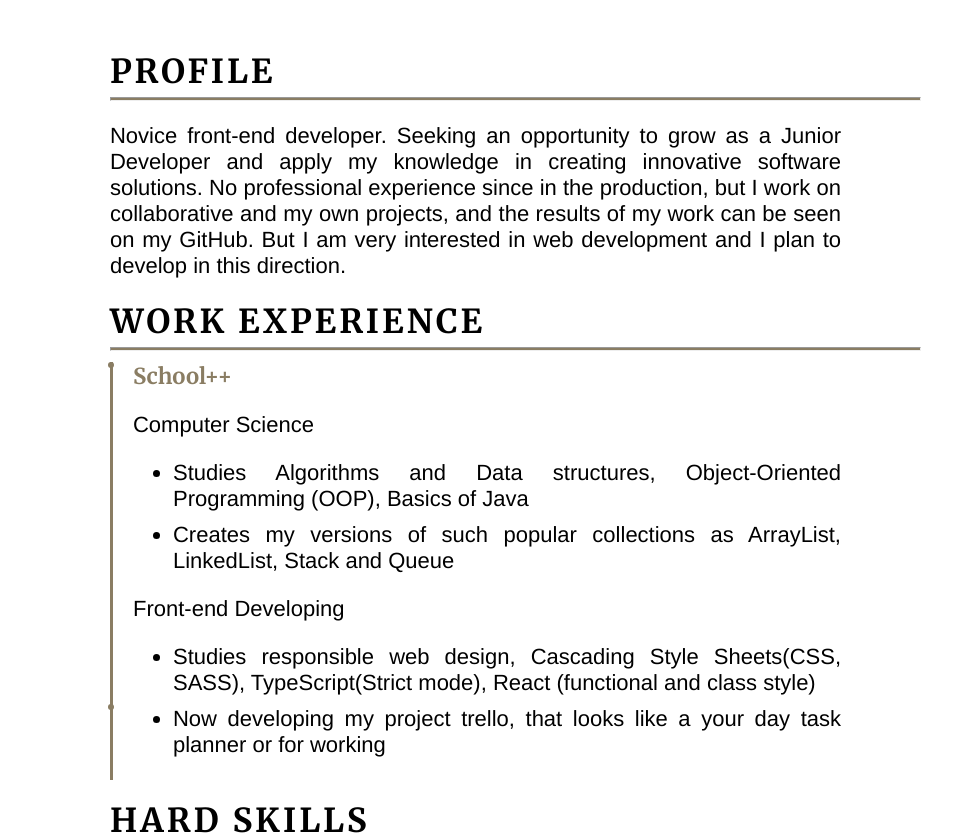
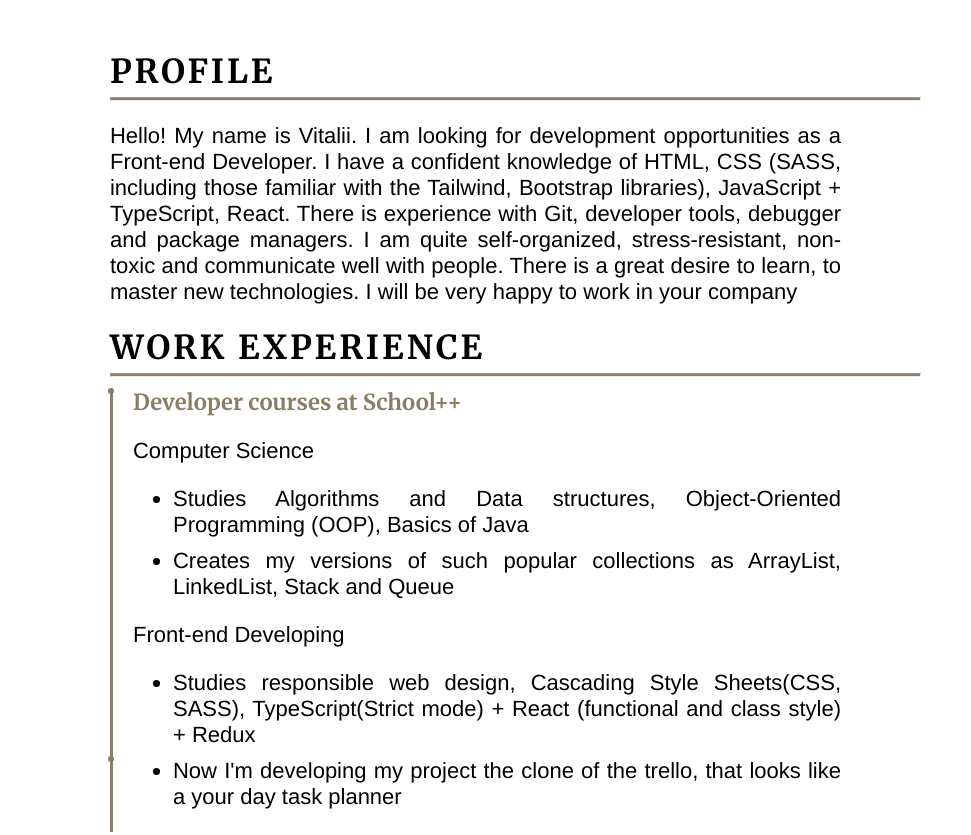
Before and after one commit to itsvetal/project-resume, a plain HTML site: page index.html in a window 1280 px wide. Shown: the part 440-1275 px from the top of the page, 309-1280 px from the left. Drawn offline with Linux system fonts and the light colour scheme; a web font is replaced by a local one.

Commit message:
--no-edit

```diff
--- a/index.js
+++ b/index.js
@@ -311,13 +311,13 @@ function createProfile() {
     const textContainer = document.createElement('div');
     textContainer.classList.add('profile-text');
     const text = document.createElement('p');
-    text.innerHTML = 'Novice front-end developer.\n' +
-        'Seeking an opportunity to grow as a Junior Developer and apply my\n' +
-        'knowledge in creating innovative software solutions.\n' +
-        'No professional experience since in the production, but I work on\n' +
-        'collaborative and my own projects, and the results of my work can be\n' +
-        'seen on my GitHub. But I am very interested in web development and\n' +
-        'I plan to develop in this direction.';
+    text.innerHTML = 'Hello! My name is Vitalii. I am looking for development opportunities' +
+        ' as a Front-end Developer. I have a confident knowledge of HTML, CSS (SASS,' +
+        ' including those familiar with the Tailwind, Bootstrap libraries), JavaScript' +
+        ' + TypeScript, React. There is experience with Git, developer tools, debugger and' +
+        ' package managers. I am quite self-organized, stress-resistant, non-toxic and' +
+        ' communicate well with people. There is a great desire to learn, to master new' +
+        ' technologies. I will be very happy to work in your company';
 
     textContainer.appendChild(text);
     profileContainer.appendChild(textContainer);
@@ -328,15 +328,15 @@ function addWorkExpText() {
     const textContainer = document.createElement('div');
     textContainer.classList.add('work-exp__text');
 
-    textContainer.appendChild(addHeading(`School++`, 'h2'));
+    textContainer.appendChild(addHeading(`Developer courses at School++`, 'h2'));
 
     textContainer.appendChild(createList(['Studies Algorithms and Data structures, Object-Oriented\n' +
     'Programming (OOP), Basics of Java', 'Creates my versions of such popular collections as ArrayList,\n' +
     'LinkedList, Stack and Queue'], 'Computer Science', 'work-exp__list', 'p'));
 
-    textContainer.appendChild(createList(['Studies responsible web design, Cascading Style Sheets(CSS, SASS),\n' +
-    'TypeScript(Strict mode), React (functional and class style)', 'Now developing my project trello, that looks like a your day\n' +
-    'task planner or for working'], 'Front-end Developing', 'work-exp__list', 'p'));
+    textContainer.appendChild(createList(['Studies responsible web design, Cascading Style Sheets(CSS, SASS),' +
+    ' TypeScript(Strict mode) + React (functional and class style) + Redux', 'Now I\'m developing my project the clone of the trello, that looks like a your day\n' +
+    'task planner'], 'Front-end Developing', 'work-exp__list', 'p'));
 
     return textContainer;
 }
--- a/main.css
+++ b/main.css
@@ -258,7 +258,6 @@ li {
   display: flex;
 }
 .container .main .contact .contact__link a {
-  //text-decoration: none;
   color: black;
 }
 .container .main .page-aside {
@@ -369,7 +368,6 @@ li {
   margin: 0 5px;
 }
 .container .copy a {
-  text-decoration: none;
   color: white;
 }
 
```
Also changed, not shown: 1 other file.
